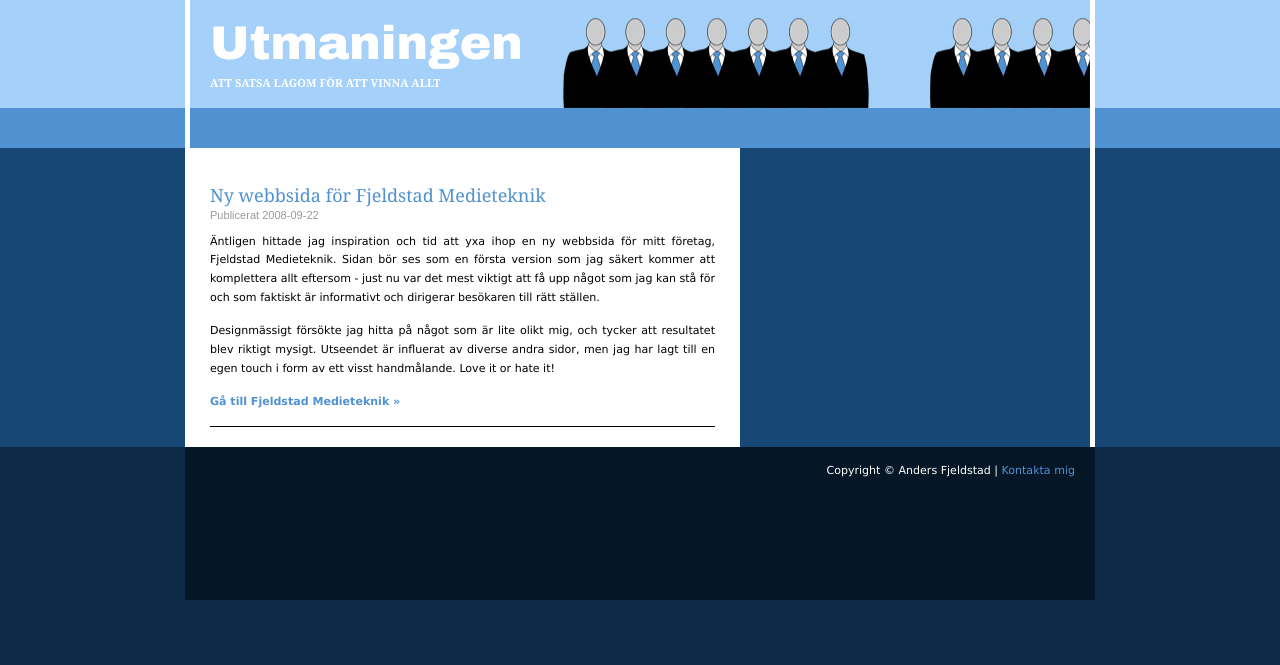
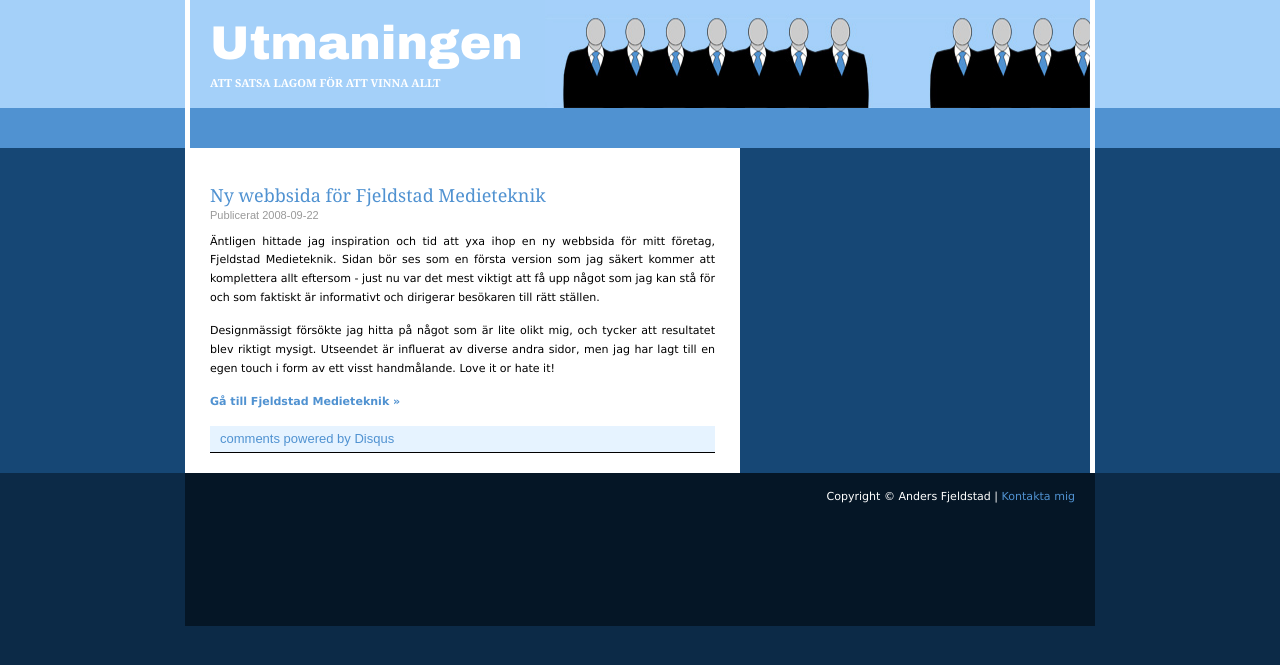
Before and after one commit to Hihaj/utmaningen.fjeldstad.se, a Jekyll site: the page built from _posts/2008-09-22-ny-webbsida-for-fjeldstad-medieteknik.md, in a window 1280 px wide. Shown: the top 665 px of the page. Built offline with Jekyll 4.4.1, drawn with Linux system fonts in a browser that asks for light colours; comment, search, counter and statistics services are not loaded.

Commit message:
Added Disqus integration.

```diff
--- a/_layouts/post.html
+++ b/_layouts/post.html
@@ -15,6 +15,24 @@
                 <div class="entry">
                     {{content}}
                 </div>
+                {% if page.comments %}
+                <div class="comments clearAfter">
+                    <div id="disqus_thread"></div>
+                    <script type="text/javascript">
+                        /* * * CONFIGURATION VARIABLES: EDIT BEFORE PASTING INTO YOUR WEBPAGE * * */
+                        var disqus_shortname = 'utmaningen'; // required: replace example with your forum shortname
+
+                        /* * * DON'T EDIT BELOW THIS LINE * * */
+                        (function() {
+                            var dsq = document.createElement('script'); dsq.type = 'text/javascript'; dsq.async = true;
+                            dsq.src = '//' + disqus_shortname + '.disqus.com/embed.js';
+                            (document.getElementsByTagName('head')[0] || document.getElementsByTagName('body')[0]).appendChild(dsq);
+                        })();
+                    </script>
+                    <noscript>Please enable JavaScript to view the <a href="http://disqus.com/?ref_noscript">comments powered by Disqus.</a></noscript>
+                    <a href="http://disqus.com" class="dsq-brlink">comments powered by <span class="logo-disqus">Disqus</span></a>
+                </div>
+                {% endif %}
             </div>
         </div>
         <div class="sidebarArea clearAfter"></div>
```
